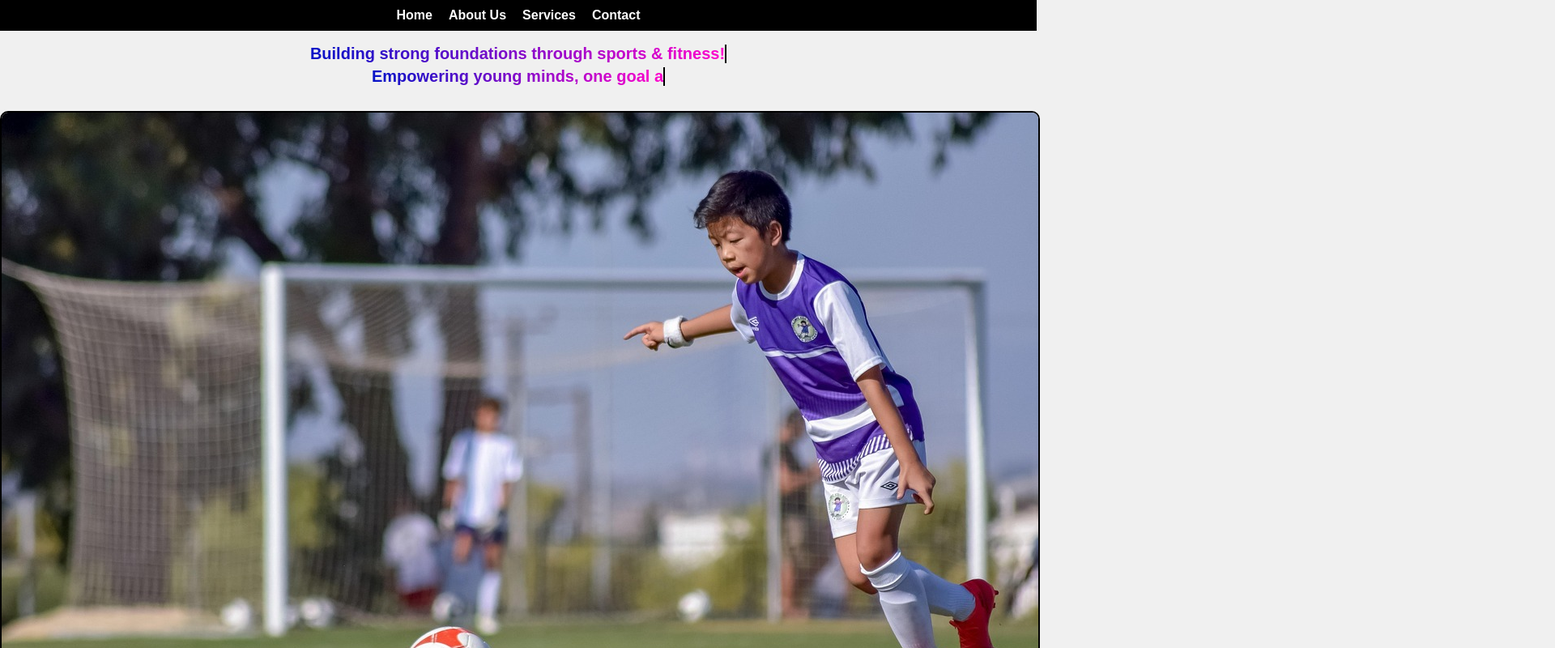
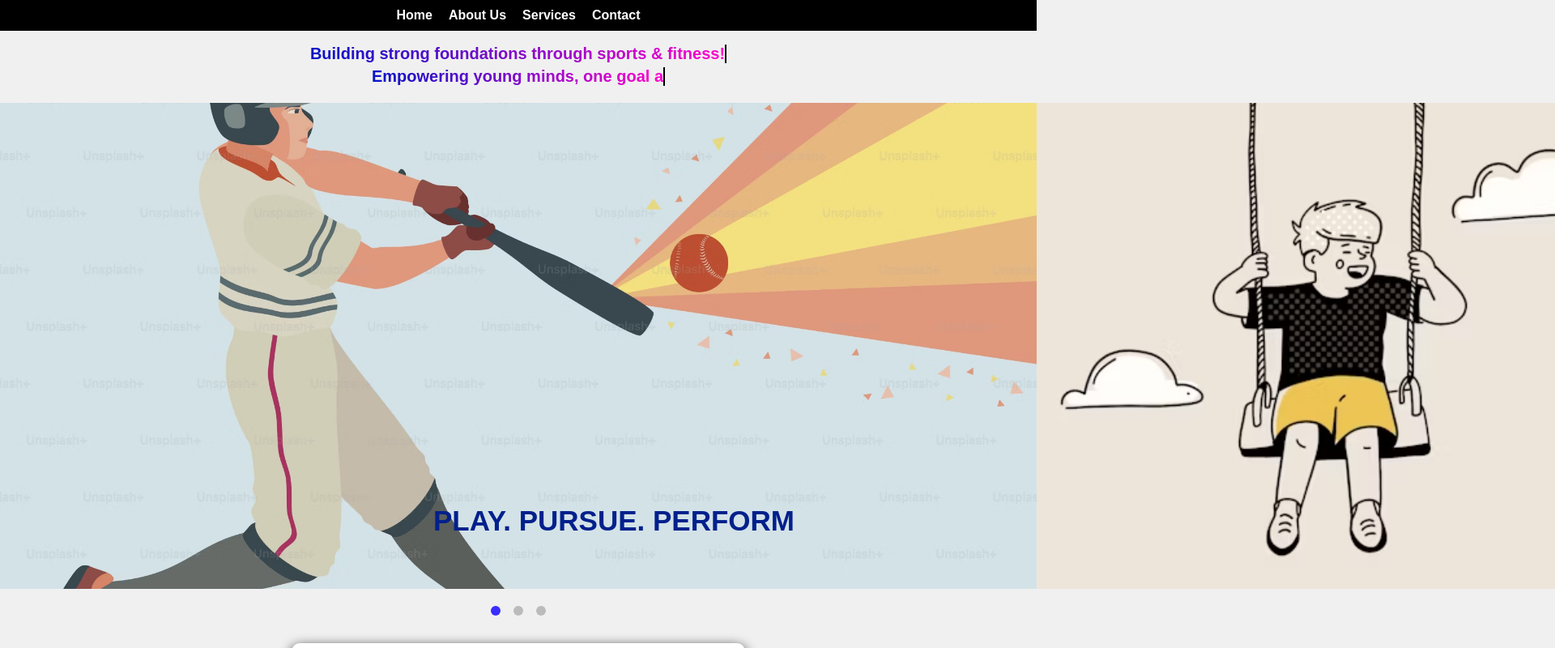
Before and after one commit to sudiksha10-09/landing-page, a plain HTML site: page index.html in a window 1280 px wide. Shown: the top 800 px of the page at 81% size, 1920 px wide, since content can reach past the window. Drawn offline with Linux system fonts and the light colour scheme.

Commit message:
added carousel sliding images

```diff
--- a/index.html
+++ b/index.html
@@ -19,7 +19,25 @@
       <span id="line1"></span><br>
       <span id="line2"></span>
     </h2>
-    <img src="sports.jpeg" alt="kids playing sports" class="hero-image">
+<div class="carousel-track">
+  <div class="carousel-slide with-text">
+    <img src="img1.avif" alt="Sport 1">
+    <div class="overlay-text">PLAY. PURSUE. PERFORM</div>
+  </div>
+  <div class="carousel-slide">
+    <img src="img2.avif" alt="Sport 2">
+  </div>
+  <div class="carousel-slide">
+    <img src="img3.avif" alt="Sport 3">
+  </div>
+</div>
+
+  <div class="carousel-dots">
+    <span class="dot" data-index="0"></span>
+    <span class="dot" data-index="1"></span>
+    <span class="dot" data-index="2"></span>
+  </div>
+</div>
 
     <div class="form">
         <h3>Contact Us</h3>
--- a/script.js
+++ b/script.js
@@ -55,3 +55,25 @@ document.addEventListener("DOMContentLoaded", function () {
 
   typeLine1();
 });
+
+const track = document.querySelector('.carousel-track');
+const images = document.querySelectorAll('.carousel-track img');
+const dots = document.querySelectorAll('.dot');
+
+let currentIndex = 0;
+
+function updateCarousel(index) {
+  track.style.transform = `translateX(-${index * 100}%)`;
+  dots.forEach(dot => dot.classList.remove('active'));
+  dots[index].classList.add('active');
+}
+
+dots.forEach(dot => {
+  dot.addEventListener('click', () => {
+    currentIndex = parseInt(dot.getAttribute('data-index'));
+    updateCarousel(currentIndex);
+  });
+});
+
+// Initialize
+updateCarousel(currentIndex);
--- a/styles.css
+++ b/styles.css
@@ -50,13 +50,70 @@ h1, h2 {
 .navlist li a:hover {
     color: #392eff;
 }
+.carousel-slide {
+  position: relative;
+  flex-shrink: 0;
+  width: 100%;
+}
 
-.hero-image {
-    width: 100%;
-    height: auto;
-    border-radius: 10px;
-    margin-top: 10px;
-    border: 2px solid #000000;
+.carousel-slide img {
+  width: 100%;
+  height: 600px;
+  object-fit: cover;
+}
+
+.with-text .overlay-text {
+font-family: arial, sans-serif;
+  position: absolute;
+  bottom: 8px;
+  right: 16px;
+  transform: translate(-50%, -50%);
+  color: rgb(2, 32, 140);
+  padding: 20px 30px;
+  border-radius: 10px;
+  font-size: 35px;
+  font-weight: bold;
+  text-align: center;
+}
+
+.carousel {
+  position: relative;
+  max-width: 100%;
+  margin: 40px auto;
+  overflow: hidden;
+  border-radius: 8px;
+}
+
+.carousel-track {
+  display: flex;
+  transition: transform 0.5s ease-in-out;
+}
+
+.carousel-track img {
+  width: 100%;
+  height: 600px;
+  flex-shrink: 0;
+  object-fit: cover;
+}
+
+.carousel-dots {
+  text-align: center;
+  margin-top: 15px;
+}
+
+.dot {
+  display: inline-block;
+  height: 12px;
+  width: 12px;
+  margin: 0 6px;
+  background-color: #bbb;
+  border-radius: 50%;
+  cursor: pointer;
+  transition: background-color 0.3s ease;
+}
+
+.dot.active {
+  background-color: #392eff;
 }
 
 .form {
```
Also changed, not shown: img1.avif (added), img2.avif (added), img3.avif (added), sports.jpeg (deleted).
